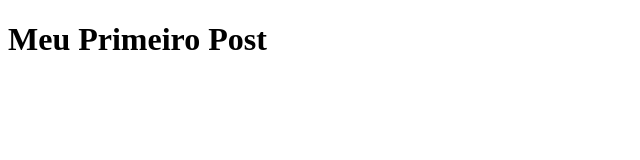
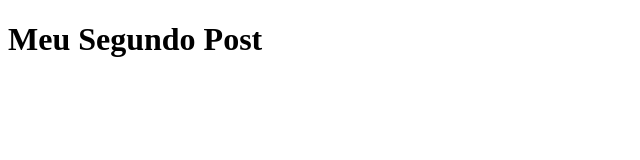
Before and after one commit to valmeidavr/testefaeterj, a plain HTML site: page index.html in a window 1280 px wide. Shown: the full height of the page, 0-640 px from the left. Drawn offline with Linux system fonts and the light colour scheme.

Commit message:
Segundo Post

```diff
--- a/index.html
+++ b/index.html
@@ -6,6 +6,6 @@
     <title>Meu Primeiro Projeto</title>
 </head>
 <body>
-    <h1>Meu Primeiro Post</h1>
+    <h1>Meu Segundo Post </h1>
 </body>
 </html>
```
Also changed, not shown: teste.html (+1 -1 lines).
